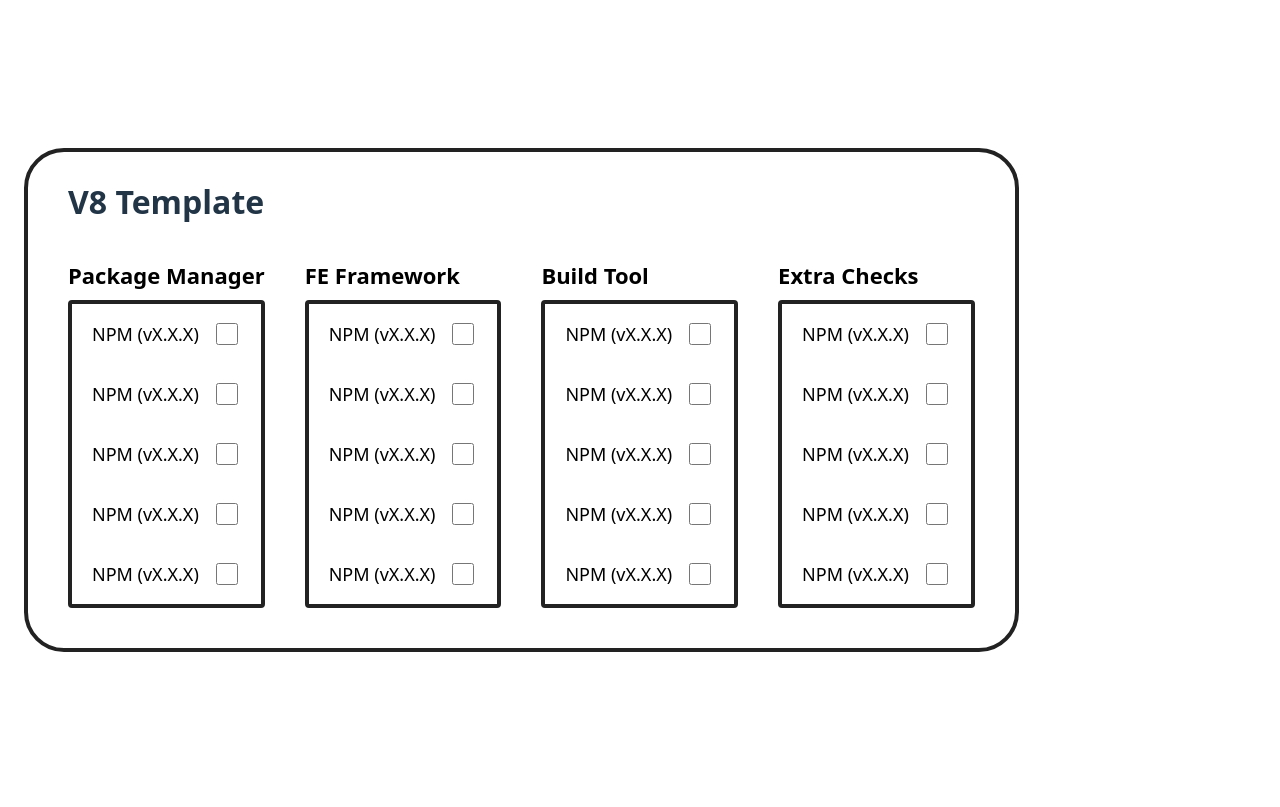
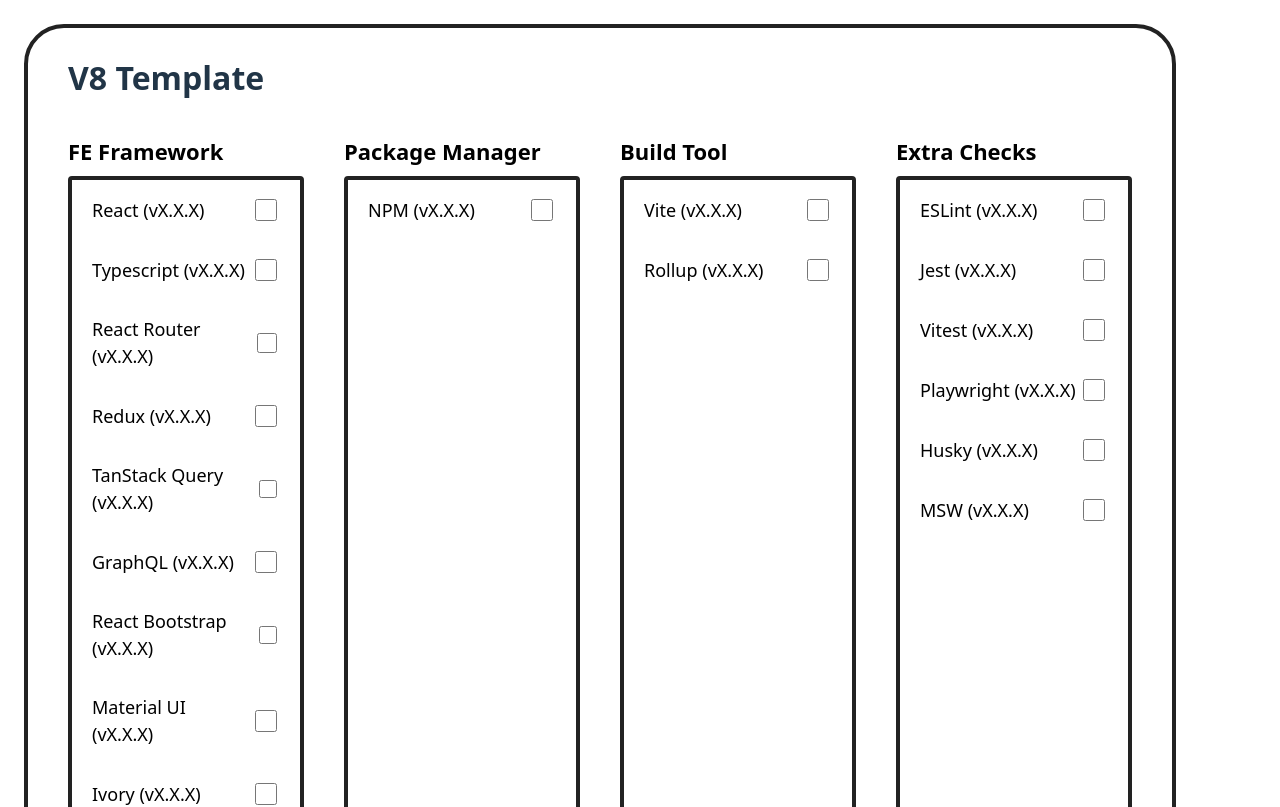
Before and after one commit to oliveirat3-ppb/hackathonV8, a React (Vite) app: page / in a window 1280 px wide. Shown: the top 807 px of the page. Built offline with nearby package versions, Linux system fonts and the light colour scheme.

Commit message:
feat: frameworks

```diff
--- a/src/App.tsx
+++ b/src/App.tsx
@@ -9,56 +9,64 @@
         </header>
 
         <main className="template-body">
-          {/* Package Manager */}
+          {/* FE Framework */}
           <section className="template-column">
-            <h2 className="column-title">Package Manager</h2>
+            <h2 className="column-title">FE Framework</h2>
             <div className="card">
               <div className="card-inner">
                 <div className="card-row">
-                  <span className="card-row-label">NPM (vX.X.X)</span>
+                  <span className="card-row-label">React (vX.X.X)</span>
                   <input type="checkbox" className="card-checkbox" />
                 </div>
                 <div className="card-row">
-                  <span className="card-row-label">NPM (vX.X.X)</span>
+                  <span className="card-row-label">Typescript (vX.X.X)</span>
                   <input type="checkbox" className="card-checkbox" />
                 </div>
                 <div className="card-row">
-                  <span className="card-row-label">NPM (vX.X.X)</span>
+                  <span className="card-row-label">React Router (vX.X.X)</span>
                   <input type="checkbox" className="card-checkbox" />
                 </div>
                 <div className="card-row">
-                  <span className="card-row-label">NPM (vX.X.X)</span>
+                  <span className="card-row-label">Redux (vX.X.X)</span>
                   <input type="checkbox" className="card-checkbox" />
                 </div>
                 <div className="card-row">
-                  <span className="card-row-label">NPM (vX.X.X)</span>
+                  <span className="card-row-label">
+                    TanStack Query (vX.X.X)
+                  </span>
+                  <input type="checkbox" className="card-checkbox" />
+                </div>
+                <div className="card-row">
+                  <span className="card-row-label">GraphQL (vX.X.X)</span>
+                  <input type="checkbox" className="card-checkbox" />
+                </div>
+                <div className="card-row">
+                  <span className="card-row-label">
+                    React Bootstrap (vX.X.X)
+                  </span>
+                  <input type="checkbox" className="card-checkbox" />
+                </div>
+                <div className="card-row">
+                  <span className="card-row-label">Material UI (vX.X.X)</span>
+                  <input type="checkbox" className="card-checkbox" />
+                </div>
+                <div className="card-row">
+                  <span className="card-row-label">Ivory (vX.X.X)</span>
+                  <input type="checkbox" className="card-checkbox" />
+                </div>
+                <div className="card-row">
+                  <span className="card-row-label">Fabric (vX.X.X)</span>
                   <input type="checkbox" className="card-checkbox" />
                 </div>
               </div>
             </div>
           </section>
 
-          {/* FE Framework */}
+          {/* Package Manager */}
           <section className="template-column">
-            <h2 className="column-title">FE Framework</h2>
+            <h2 className="column-title">Package Manager</h2>
             <div className="card">
               <div className="card-inner">
-                <div className="card-row">
-                  <span className="card-row-label">NPM (vX.X.X)</span>
-                  <input type="checkbox" className="card-checkbox" />
-                </div>
-                <div className="card-row">
-                  <span className="card-row-label">NPM (vX.X.X)</span>
-                  <input type="checkbox" className="card-checkbox" />
-                </div>
-                <div className="card-row">
-                  <span className="card-row-label">NPM (vX.X.X)</span>
-                  <input type="checkbox" className="card-checkbox" />
-                </div>
-                <div className="card-row">
-                  <span className="card-row-label">NPM (vX.X.X)</span>
-                  <input type="checkbox" className="card-checkbox" />
-                </div>
                 <div className="card-row">
                   <span className="card-row-label">NPM (vX.X.X)</span>
                   <input type="checkbox" className="card-checkbox" />
@@ -73,23 +81,11 @@
             <div className="card">
               <div className="card-inner">
                 <div className="card-row">
-                  <span className="card-row-label">NPM (vX.X.X)</span>
+                  <span className="card-row-label">Vite (vX.X.X)</span>
                   <input type="checkbox" className="card-checkbox" />
                 </div>
                 <div className="card-row">
-                  <span className="card-row-label">NPM (vX.X.X)</span>
-                  <input type="checkbox" className="card-checkbox" />
-                </div>
-                <div className="card-row">
-                  <span className="card-row-label">NPM (vX.X.X)</span>
-                  <input type="checkbox" className="card-checkbox" />
-                </div>
-                <div className="card-row">
-                  <span className="card-row-label">NPM (vX.X.X)</span>
-                  <input type="checkbox" className="card-checkbox" />
-                </div>
-                <div className="card-row">
-                  <span className="card-row-label">NPM (vX.X.X)</span>
+                  <span className="card-row-label">Rollup (vX.X.X)</span>
                   <input type="checkbox" className="card-checkbox" />
                 </div>
               </div>
@@ -102,23 +98,27 @@
             <div className="card">
               <div className="card-inner">
                 <div className="card-row">
-                  <span className="card-row-label">NPM (vX.X.X)</span>
+                  <span className="card-row-label">ESLint (vX.X.X)</span>
                   <input type="checkbox" className="card-checkbox" />
                 </div>
                 <div className="card-row">
-                  <span className="card-row-label">NPM (vX.X.X)</span>
+                  <span className="card-row-label">Jest (vX.X.X)</span>
                   <input type="checkbox" className="card-checkbox" />
                 </div>
                 <div className="card-row">
-                  <span className="card-row-label">NPM (vX.X.X)</span>
+                  <span className="card-row-label">Vitest (vX.X.X)</span>
                   <input type="checkbox" className="card-checkbox" />
                 </div>
                 <div className="card-row">
-                  <span className="card-row-label">NPM (vX.X.X)</span>
+                  <span className="card-row-label">Playwright (vX.X.X)</span>
                   <input type="checkbox" className="card-checkbox" />
                 </div>
                 <div className="card-row">
-                  <span className="card-row-label">NPM (vX.X.X)</span>
+                  <span className="card-row-label">Husky (vX.X.X)</span>
+                  <input type="checkbox" className="card-checkbox" />
+                </div>
+                <div className="card-row">
+                  <span className="card-row-label">MSW (vX.X.X)</span>
                   <input type="checkbox" className="card-checkbox" />
                 </div>
               </div>
```
